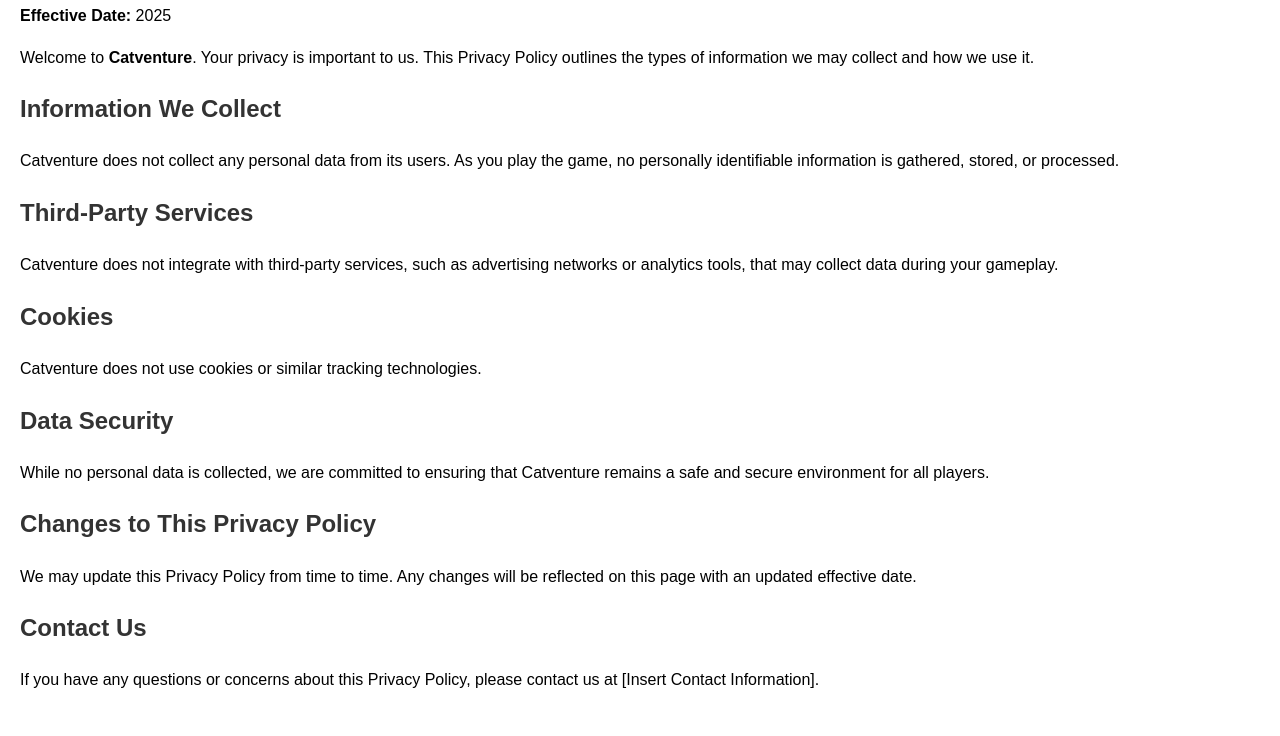
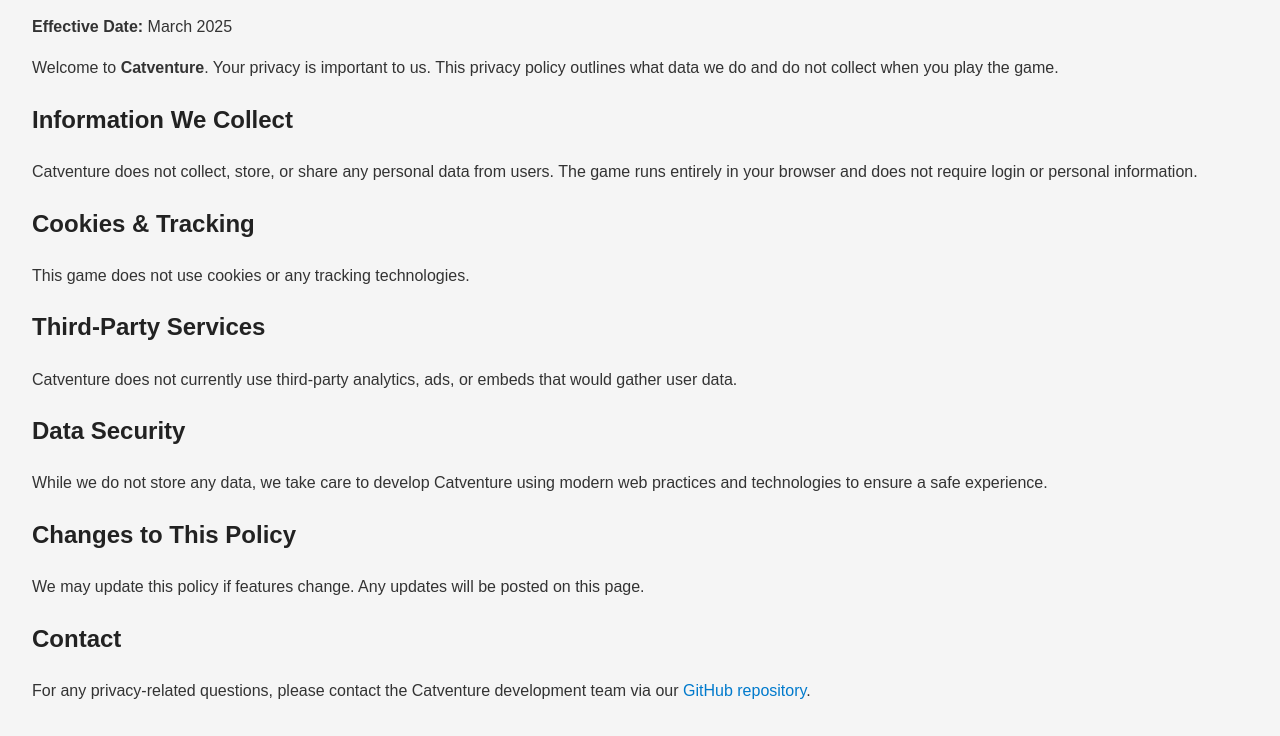
Before and after one commit to AidanP771/catventure-game, a website: page privacy.html in a window 1280 px wide. Shown: the part 91-827 px from the top of the page. Before the commit the page ends 804 px from the top, so only its background shows below. Drawn offline with Linux system fonts and the light colour scheme.

Commit message:
Update privacy.html

```diff
--- a/privacy.html
+++ b/privacy.html
@@ -2,62 +2,74 @@
 <html lang="en">
   <head>
     <meta charset="UTF-8" />
+    <meta name="viewport" content="width=device-width, initial-scale=1.0" />
     <title>Privacy Policy - Catventure</title>
     <style>
       body {
         font-family: Arial, sans-serif;
         line-height: 1.6;
-        margin: 20px;
+        margin: 2rem;
+        background-color: #f5f5f5;
+        color: #333;
       }
       h1,
       h2 {
-        color: #333;
+        color: #222;
+      }
+      a {
+        color: #007acc;
+        text-decoration: none;
+      }
+      a:hover {
+        text-decoration: underline;
       }
     </style>
   </head>
   <body>
     <h1>Privacy Policy for Catventure</h1>
-    <p><strong>Effective Date:</strong> 2025</p>
+    <p><strong>Effective Date:</strong> March 2025</p>
 
     <p>
       Welcome to <strong>Catventure</strong>. Your privacy is important to us.
-      This Privacy Policy outlines the types of information we may collect and
-      how we use it.
+      This privacy policy outlines what data we do and do not collect when you
+      play the game.
     </p>
 
     <h2>Information We Collect</h2>
     <p>
-      Catventure does not collect any personal data from its users. As you play
-      the game, no personally identifiable information is gathered, stored, or
-      processed.
+      Catventure does not collect, store, or share any personal data from users.
+      The game runs entirely in your browser and does not require login or
+      personal information.
     </p>
+
+    <h2>Cookies & Tracking</h2>
+    <p>This game does not use cookies or any tracking technologies.</p>
 
     <h2>Third-Party Services</h2>
     <p>
-      Catventure does not integrate with third-party services, such as
-      advertising networks or analytics tools, that may collect data during your
-      gameplay.
+      Catventure does not currently use third-party analytics, ads, or embeds
+      that would gather user data.
     </p>
-
-    <h2>Cookies</h2>
-    <p>Catventure does not use cookies or similar tracking technologies.</p>
 
     <h2>Data Security</h2>
     <p>
-      While no personal data is collected, we are committed to ensuring that
-      Catventure remains a safe and secure environment for all players.
+      While we do not store any data, we take care to develop Catventure using
+      modern web practices and technologies to ensure a safe experience.
     </p>
 
-    <h2>Changes to This Privacy Policy</h2>
+    <h2>Changes to This Policy</h2>
     <p>
-      We may update this Privacy Policy from time to time. Any changes will be
-      reflected on this page with an updated effective date.
+      We may update this policy if features change. Any updates will be posted
+      on this page.
     </p>
 
-    <h2>Contact Us</h2>
+    <h2>Contact</h2>
     <p>
-      If you have any questions or concerns about this Privacy Policy, please
-      contact us at [Insert Contact Information].
+      For any privacy-related questions, please contact the Catventure
+      development team via our
+      <a href="https://github.com/AidanP771/catventure-game" target="_blank"
+        >GitHub repository</a
+      >.
     </p>
   </body>
 </html>
```
